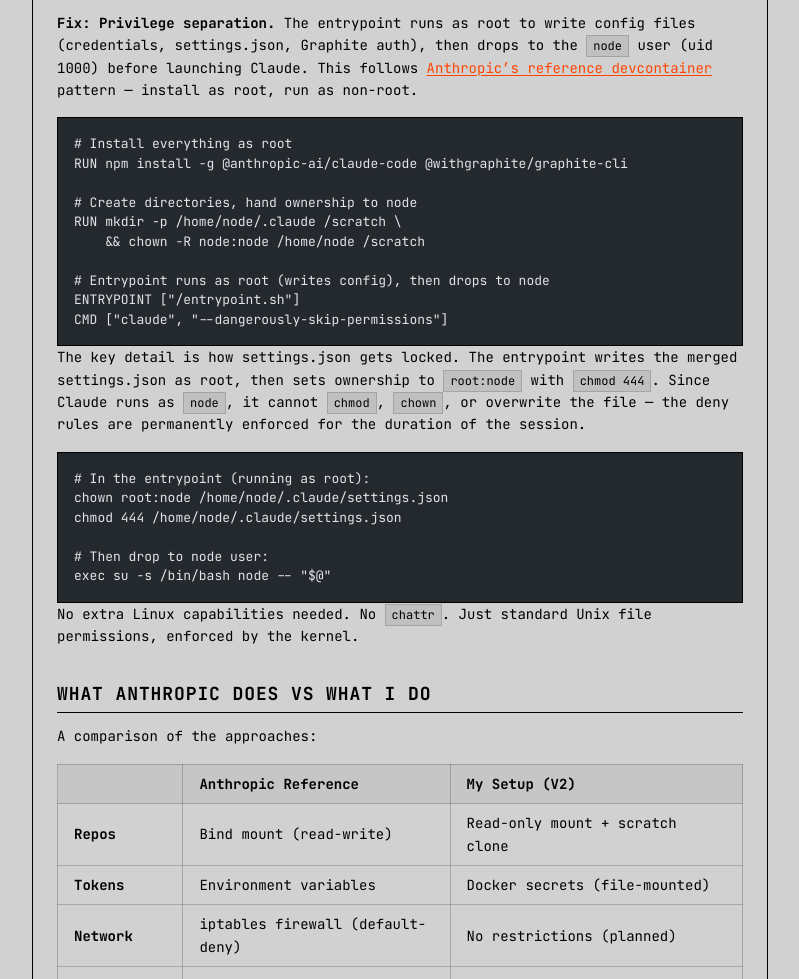
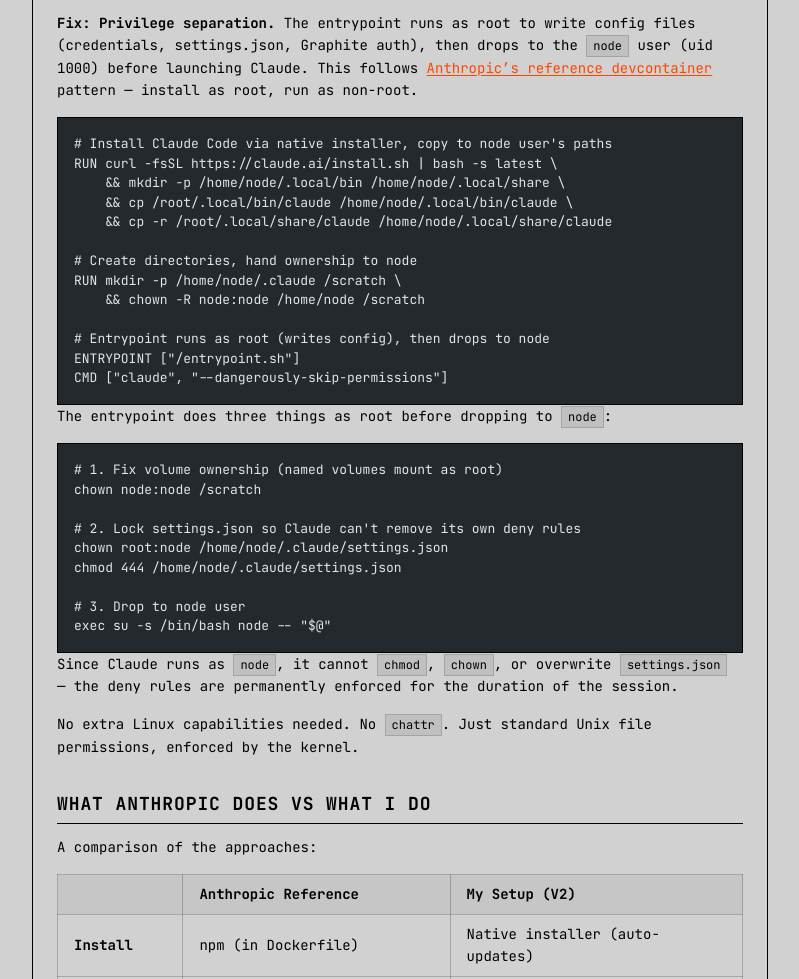
Before and after one commit to rasha-hantash/rasha.me, an Astro site: page /blog/sandboxing-claude-code-in-docker in a window 1280 px wide. Shown: the part 3300-4279 px from the top of the page, without its empty margins (240-1039 px from the left). Built offline with nearby package versions, Linux system fonts and the light colour scheme; Astro itself is replaced by a stand-in of ours; code samples lack their colours.

Commit message:
post: update blog — native installer and entrypoint improvements
Updates Dockerfile snippets from npm to native Claude Code installer.
Folds volume ownership fix into entrypoint description naturally.
Adds Install row to comparison table. Updates Quick Start section.

````diff
--- a/src/content/blog/sandboxing-claude-code-in-docker.md
+++ b/src/content/blog/sandboxing-claude-code-in-docker.md
@@ -125,8 +125,11 @@
 **Fix: Privilege separation.** The entrypoint runs as root to write config files (credentials, settings.json, Graphite auth), then drops to the `node` user (uid 1000) before launching Claude. This follows <a href="https://github.com/anthropics/claude-code/tree/main/.devcontainer" target="_blank">Anthropic's reference devcontainer</a> pattern — install as root, run as non-root.
 
 ```dockerfile
-# Install everything as root
-RUN npm install -g @anthropic-ai/claude-code @withgraphite/graphite-cli
+# Install Claude Code via native installer, copy to node user's paths
+RUN curl -fsSL https://claude.ai/install.sh | bash -s latest \
+    && mkdir -p /home/node/.local/bin /home/node/.local/share \
+    && cp /root/.local/bin/claude /home/node/.local/bin/claude \
+    && cp -r /root/.local/share/claude /home/node/.local/share/claude
 
 # Create directories, hand ownership to node
 RUN mkdir -p /home/node/.claude /scratch \
@@ -137,16 +140,21 @@
 CMD ["claude", "--dangerously-skip-permissions"]
 ```
 
-The key detail is how settings.json gets locked. The entrypoint writes the merged settings.json as root, then sets ownership to `root:node` with `chmod 444`. Since Claude runs as `node`, it cannot `chmod`, `chown`, or overwrite the file — the deny rules are permanently enforced for the duration of the session.
+The entrypoint does three things as root before dropping to `node`:
 
 ```bash
-# In the entrypoint (running as root):
+# 1. Fix volume ownership (named volumes mount as root)
+chown node:node /scratch
+
+# 2. Lock settings.json so Claude can't remove its own deny rules
 chown root:node /home/node/.claude/settings.json
 chmod 444 /home/node/.claude/settings.json
 
-# Then drop to node user:
+# 3. Drop to node user
 exec su -s /bin/bash node -- "$@"
 ```
+
+Since Claude runs as `node`, it cannot `chmod`, `chown`, or overwrite `settings.json` — the deny rules are permanently enforced for the duration of the session.
 
 No extra Linux capabilities needed. No `chattr`. Just standard Unix file permissions, enforced by the kernel.
 
@@ -156,6 +164,7 @@
 
 |                 | Anthropic Reference              | My Setup (V2)                       |
 | --------------- | -------------------------------- | ----------------------------------- |
+| **Install**     | npm (in Dockerfile)              | Native installer (auto-updates)     |
 | **Repos**       | Bind mount (read-write)          | Read-only mount + scratch clone     |
 | **Tokens**      | Environment variables            | Docker secrets (file-mounted)       |
 | **Network**     | iptables firewall (default-deny) | No restrictions (planned)           |
@@ -232,9 +241,16 @@
 **4. Run as non-root:**
 
 ```dockerfile
-# At the end of your Dockerfile:
+# In your Dockerfile — install as root, set up for node user:
+RUN curl -fsSL https://claude.ai/install.sh | bash -s latest \
+    && mkdir -p /home/node/.local/bin /home/node/.local/share \
+    && cp /root/.local/bin/claude /home/node/.local/bin/claude \
+    && cp -r /root/.local/share/claude /home/node/.local/share/claude
 RUN mkdir -p /home/node/.claude /scratch && chown -R node:node /home/node /scratch
-# Entrypoint drops to node after writing config
+
+# In your entrypoint — fix volume ownership, lock config, drop to node:
+# chown node:node /scratch && chown root:node settings.json && chmod 444 settings.json
+# exec su -s /bin/bash node -- "$@"
 ```
 
 **5. Launch with a target repo:**
````
